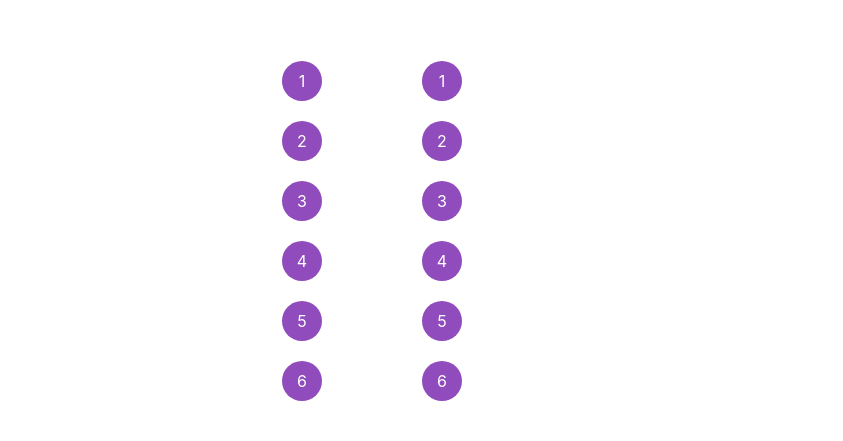
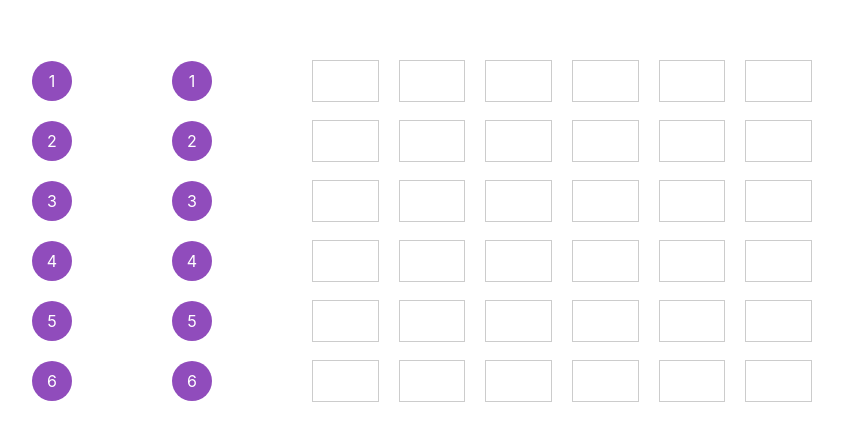
Before and after one commit to Mapotato-Ma/vue-code-fragment, a Vue app in the folder useClass/: page / in a window 1280 px wide. Shown: the part 169-610 px from the top of the page, without its empty margins (218-1061 px from the left). Built offline with nearby package versions, Linux system fonts and the light colour scheme.

Commit message:
feat:连线完善以及数据结构展示

```diff
--- a/useClass/src/components/line-graph.vue
+++ b/useClass/src/components/line-graph.vue
@@ -14,8 +14,10 @@
         {{ right }}
       </span>
     </div>
-    <div class="selected">
-      <i v-for="item in stateClassSet" :key="item">{{ item }}</i>
+    <div class="data-show">
+      <div v-for="(row, i) in map" :key="i" class="data-row">
+        <div v-for="(item, j) in row" :key="j" class="data-col">{{ item }}</div>
+      </div>
     </div>
   </div>
 </template>
@@ -28,6 +30,9 @@ const selectDomList = ref<HTMLElement>();
 const selectedDomList = ref<HTMLElement>();
 const stateClassSet = ref<Set<string>>(new Set());
 const currentLeft = ref<number | undefined>(undefined);
+const map = ref(new Array(6).fill('').map(_ => {
+  return new Array(6).fill('');
+}));
 
 function selectLeft(num: number) {
   if (currentLeft.value === num) {
@@ -42,6 +47,8 @@ function selectRight(right: number) {
     return;
   }
   stateClassSet.value.add(`${currentLeft.value}-${right}`);
+  map.value[currentLeft.value - 1][right - 1] = '1';
+  console.log(map.value);
   currentLeft.value = undefined;
 }
 
@@ -142,5 +149,30 @@ function getWidth(left: number, right: number) {
   .selected span:active {
     box-shadow: 0 0 10px 5px #904cbc;
   }
+
+  .data-show {
+    width: 500px;
+    display: flex;
+    flex-direction: column;
+    align-items: center;
+    gap: 20px;
+
+    .data-row {
+      width: 100%;
+      flex: 1;
+      display: flex;
+      align-items: center;
+      gap: 20px;
+
+      .data-col {
+        display: flex;
+        align-items: center;
+        justify-content: center;
+        flex: 1;
+        height: 100%;
+        border: 1px solid #ccc;
+      }
+    }
+  }
 }
 </style>
```
